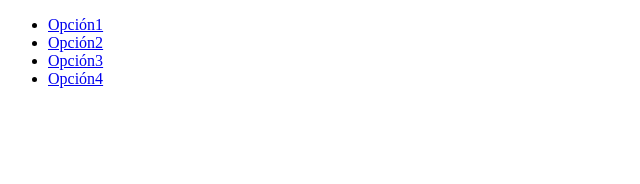
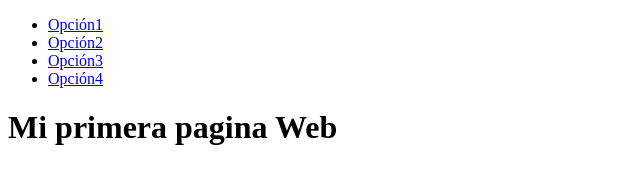
Before and after one commit to FabianITB/html, a plain HTML site: page index.html in a window 1280 px wide. Shown: the whole page, without its empty margins (0-640 px from the left). Drawn offline with Linux system fonts and the light colour scheme.

Commit message:
Tittle Added

```diff
--- a/index.html
+++ b/index.html
@@ -11,5 +11,8 @@
         </nav>
     </head>
     <body>
+        <header>
+            <h1>Mi primera pagina Web</h1>
+        </header>
     </body>
 </html>
```
